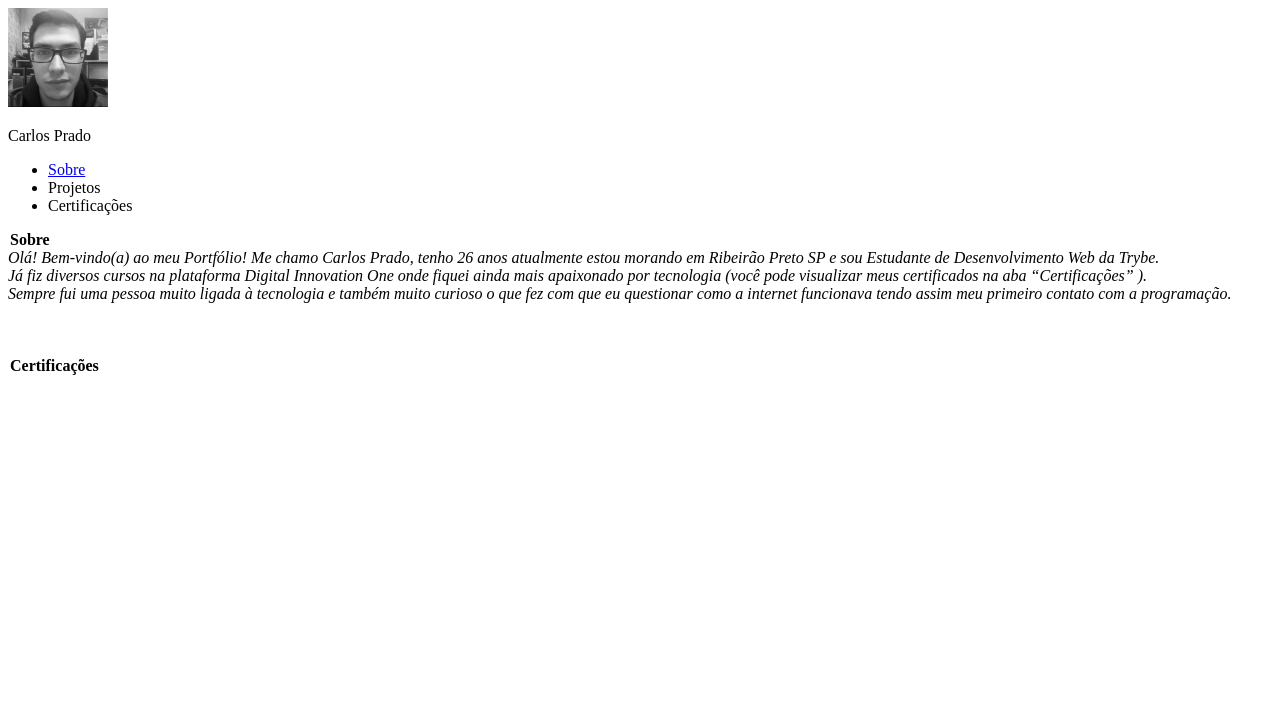
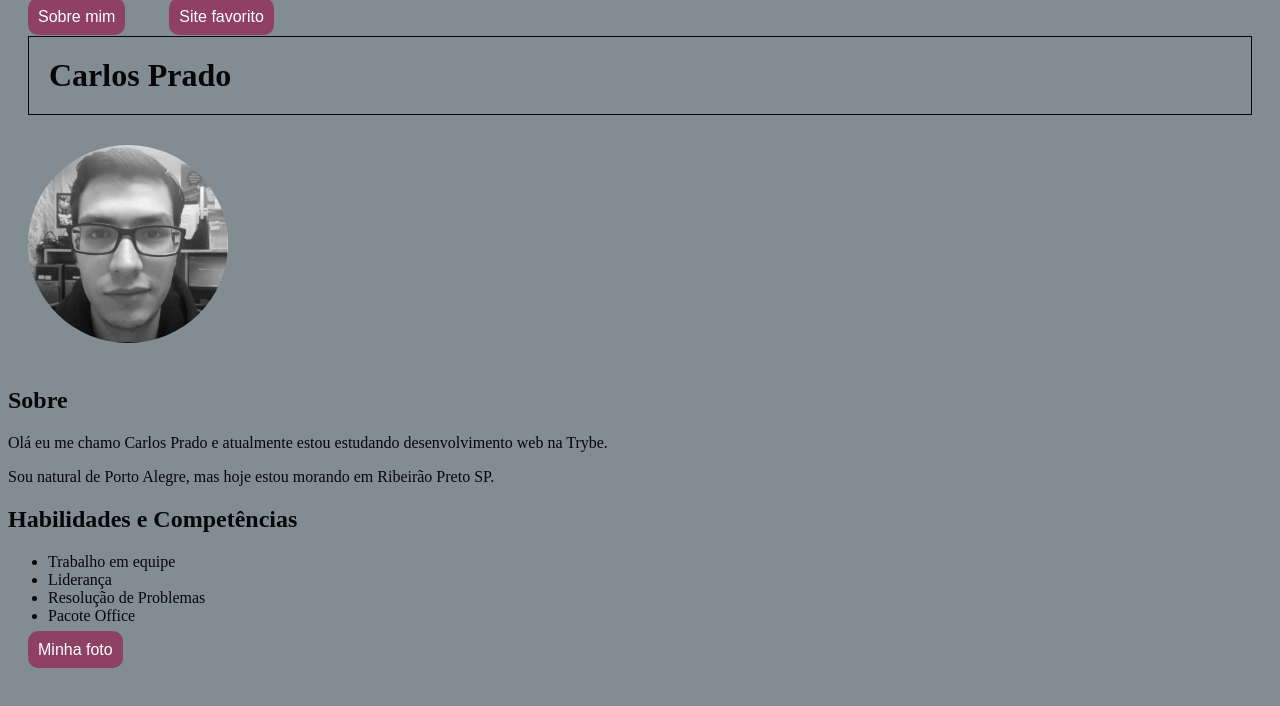
Before and after one commit to carlosbprado/carlosbprado.github.io, a plain HTML site: page index.html in a window 1280 px wide. Drawn offline with Linux system fonts and the light colour scheme.

Commit message:
começo da estilização e criação do portifólio

```diff
--- a/index.html
+++ b/index.html
@@ -1,32 +1,50 @@
 <!DOCTYPE html>
-<html lang="en">
+<html lang="pt-br">
 <head>
-    <meta charset="UTF-8">
-    <meta http-equiv="X-UA-Compatible" content="IE=edge">
-    <meta name="viewport" content="width=device-width, initial-scale=1.0">
-    <title>Carlos Prado - Meu Portifólio</title>
+  <meta charset="UTF-8">
+  <title>Portifólio Carlos Prado</title>
+  <style>
+    img {
+      border-radius: 50%;
+      padding: 20px;
+      width: 200px;
+    }
+    a{
+      padding: 10px;
+      margin: 20px 20px;
+      text-decoration: none;
+      color: white;
+      background-color: #8E4162;
+      font-family: fantasy;
+      border-radius: 10px;
+    }
+    body {
+      background-color: #818D92;
+      color: #080708;
+    }
+    h1 {
+      margin: 10px 20px;
+      padding: 20px;
+      border: 1px solid;
+    }
+  </style>
 </head>
 <body>
-    <img src="/images/Captura de tela de 2022-05-23 12-33-02.png" alt="Imagem Carlos Prado" width="100px">
-    <div id="logo"> <p>Carlos Prado</p> </div>
-    <nav>
-        <ul>
-            <li> <a href="#Sobre"> Sobre </a></li>
-            <li>Projetos</li>
-            <li>Certificações</li>
-        </ul>
-    </nav>
+  <a href="#sobre-mim">Sobre mim</a>
+  <a href="https://www.w3schools.com/">Site favorito</a>
+  <h1 class="central">Carlos Prado</h1>
+  <img class="central" src="/images/Captura de tela de 2022-05-23 12-33-02.png" alt="Foto preto e branco de Carlos Prado">
+  <h2>Sobre</h2>
+  <p>Olá eu me chamo Carlos Prado e atualmente estou estudando desenvolvimento web na Trybe.</p>
+  <p>Sou natural de Porto Alegre, mas hoje estou morando em Ribeirão Preto SP.</p>
+  <h2>Habilidades e Competências</h2>
+  <ul>
+    <li>Trabalho em equipe</li>
+    <li>Liderança</li>
+    <li>Resolução de Problemas</li>
+    <li>Pacote Office</li>
+  </ul>
 
-    <legend id="Sobre"> <strong>Sobre</strong> </legend>
-    <div class="text"> <em> Olá! Bem-vindo(a) ao meu Portfólio! Me chamo Carlos Prado,
-        tenho 26 anos  atualmente estou morando em Ribeirão Preto SP e sou Estudante de Desenvolvimento Web da Trybe. <br>
-        Já fiz diversos cursos na plataforma Digital Innovation One onde fiquei ainda mais apaixonado por tecnologia
-        (você pode visualizar meus certificados
-        na aba “Certificações” ). <br> Sempre fui uma
-        pessoa muito ligada à tecnologia e também muito curioso o que fez com que eu questionar como a internet funcionava
-        tendo assim meu primeiro contato com a programação.</em></div>
-<br> <br> <br>
-
-        <legend id="Certificacoes"> <strong>Certificações</strong> </legend>
+  <a href ="/images/Captura de tela de 2022-05-23 12-33-02.png" _blank >Minha foto</a>
 </body>
 </html>
```
